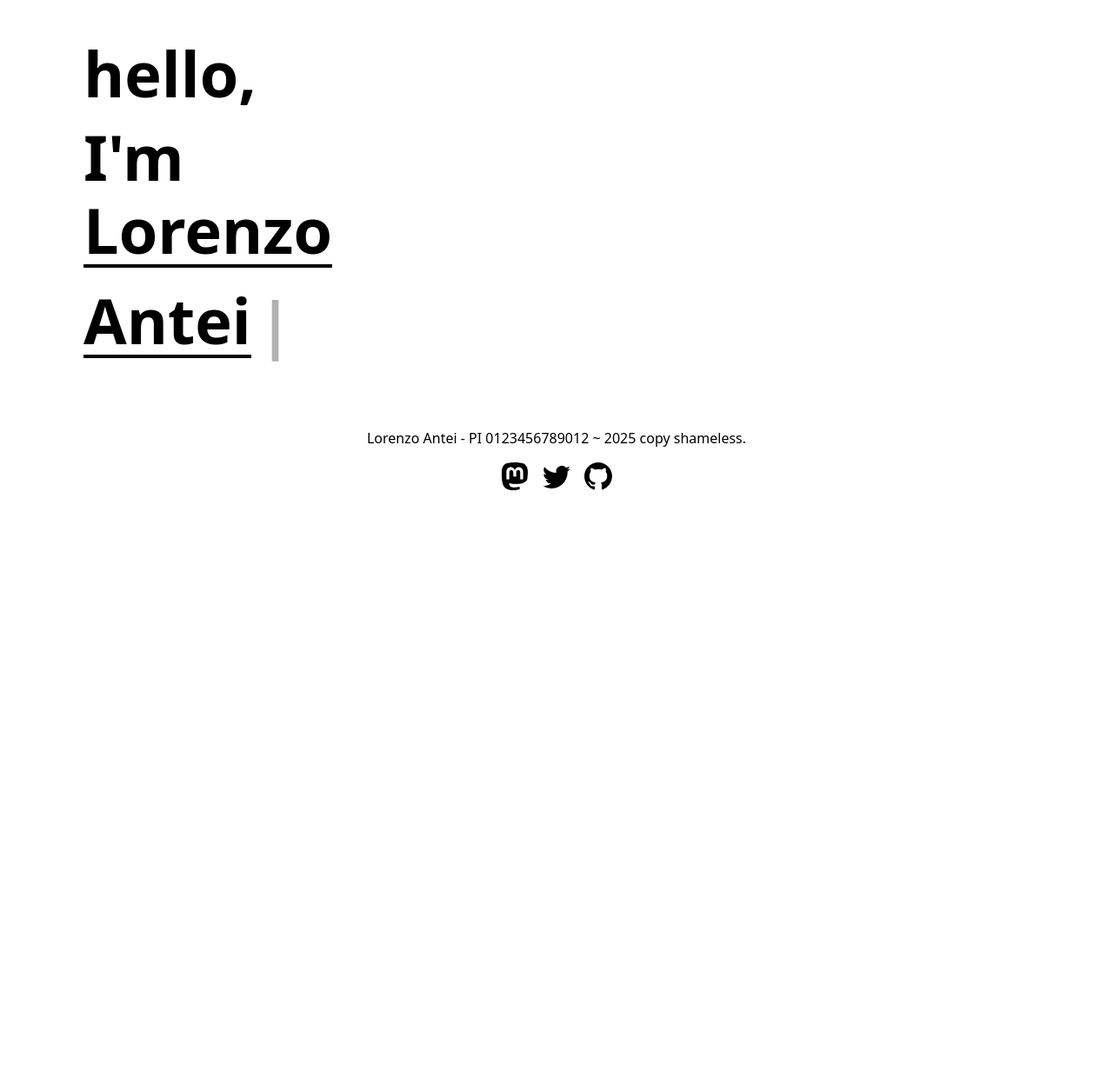
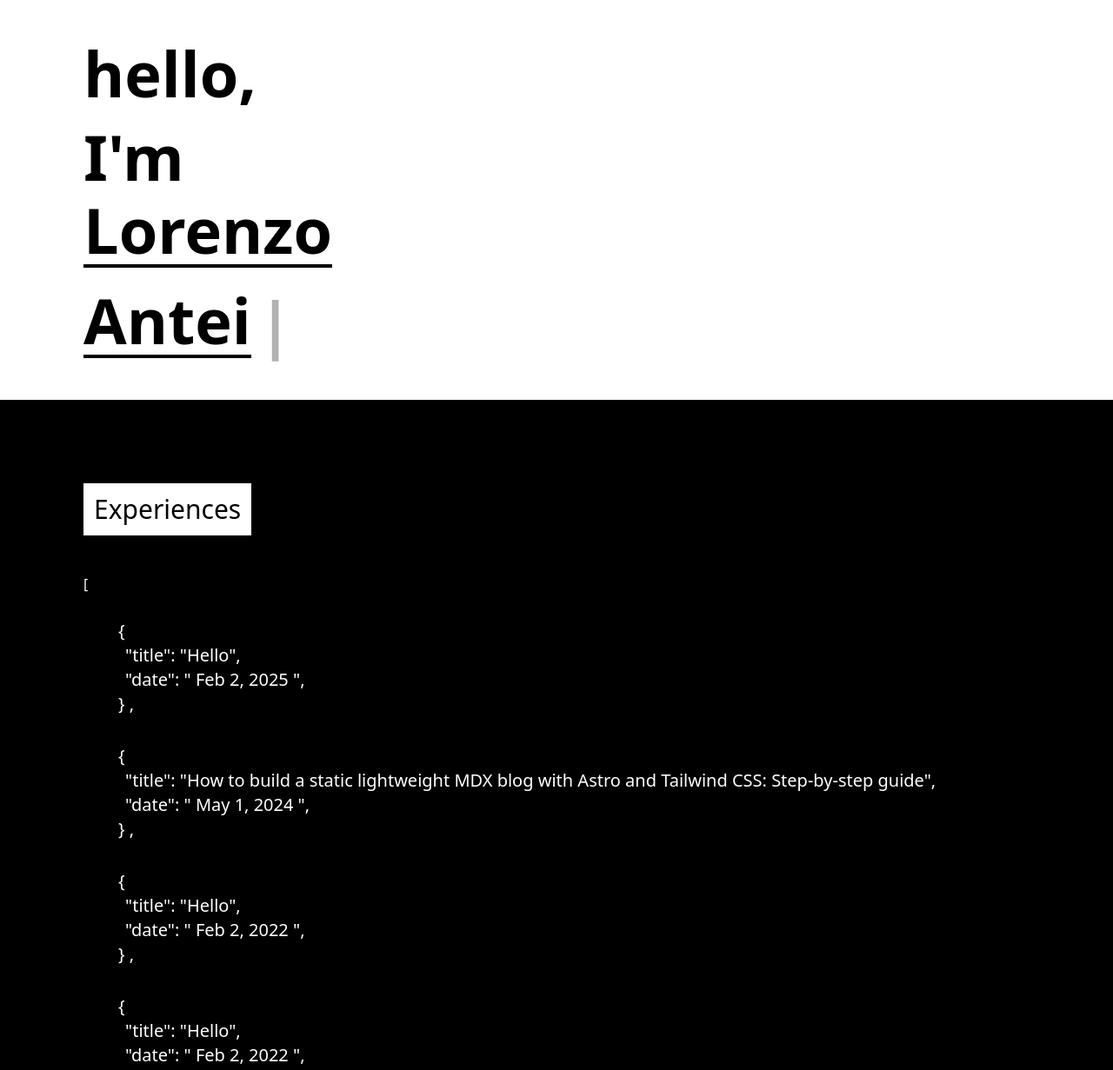
Before and after one commit to lorenzoantei/lorenzoantei-www, an Astro site: page /exps in a window 1280 px wide. Shown: the top 1231 px of the page at 87% size. Before the commit the page ends 800 px from the top, so only its background shows below. Built offline with nearby package versions, Linux system fonts and the light colour scheme; Astro itself is replaced by a stand-in of ours.

Commit message:
dev exps page

```diff
--- a/src/pages/exps.astro
+++ b/src/pages/exps.astro
@@ -6,12 +6,9 @@ import { SITE_TITLE, SITE_DESCRIPTION } from "../consts";
 import { getCollection } from "astro:content";
 import FormattedDate from "../components/FormattedDate.astro";
 
-import HydraFrame from "../components/HydraFrame.astro";
-
-const allExps = (await getCollection('exps'))
-  .sort((a, b) => b.data.pubDate.getTime() - a.data.pubDate.getTime())
-  .slice(0, 5);
-
+const allExps = (await getCollection("exps")).sort(
+  (a, b) => b.data.pubDate.getTime() - a.data.pubDate.getTime()
+);
 ---
 
 <!doctype html>
@@ -124,15 +121,42 @@ const allExps = (await getCollection('exps'))
             </div>
           </h1>
         </div>
-
-
       </section>
 
+      <section class="text-white min-h-screen">
+        <div class="p-3 md:p-24 bg-black pb-12">
+          <h3 class="mb-8">
+            <span class="text-3xl bg-white p-3 text-black inline-block"
+              >Experiences</span
+            >
+          </h3>
 
-
-
-
-
+          <div class="">
+            <div class="py-3">[</div>
+            {
+              allExps.map((exp, index) => (
+                <div class="">
+                  <a href={`/exps/${exp.id}`}>
+                    <div class="px-2 text-xl py-4 ml-6 hover:bg-orange-500 rounded-tr-lg rounded-br-lg animate ease-in-out duration-500">
+                      <div class="pl-2">{"{"}</div>
+                      <div class="pl-4">"title": "{exp.data.title}",</div>
+                      <div class="pl-4">
+                        "date": "<FormattedDate date={exp.data.pubDate} />
+                        ",
+                      </div>
+                      <div class="pl-2">
+                        {"}"}
+                        {index < allExps.length - 1 ? "," : ""}
+                      </div>
+                    </div>
+                  </a>
+                </div>
+              ))
+            }
+            <div class="py-3">]</div>
+          </div>
+        </div>
+      </section>
 
       <script is:inline>
         function toggleText() {
```
